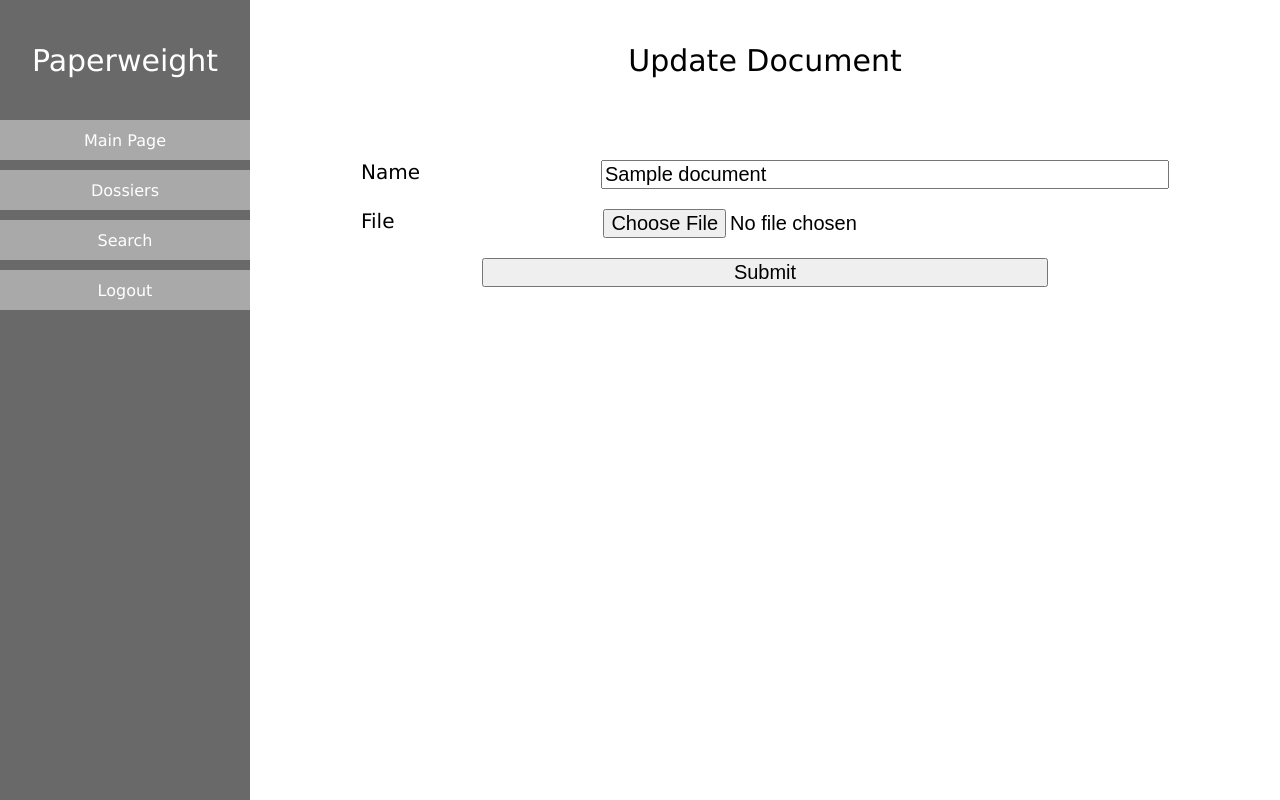
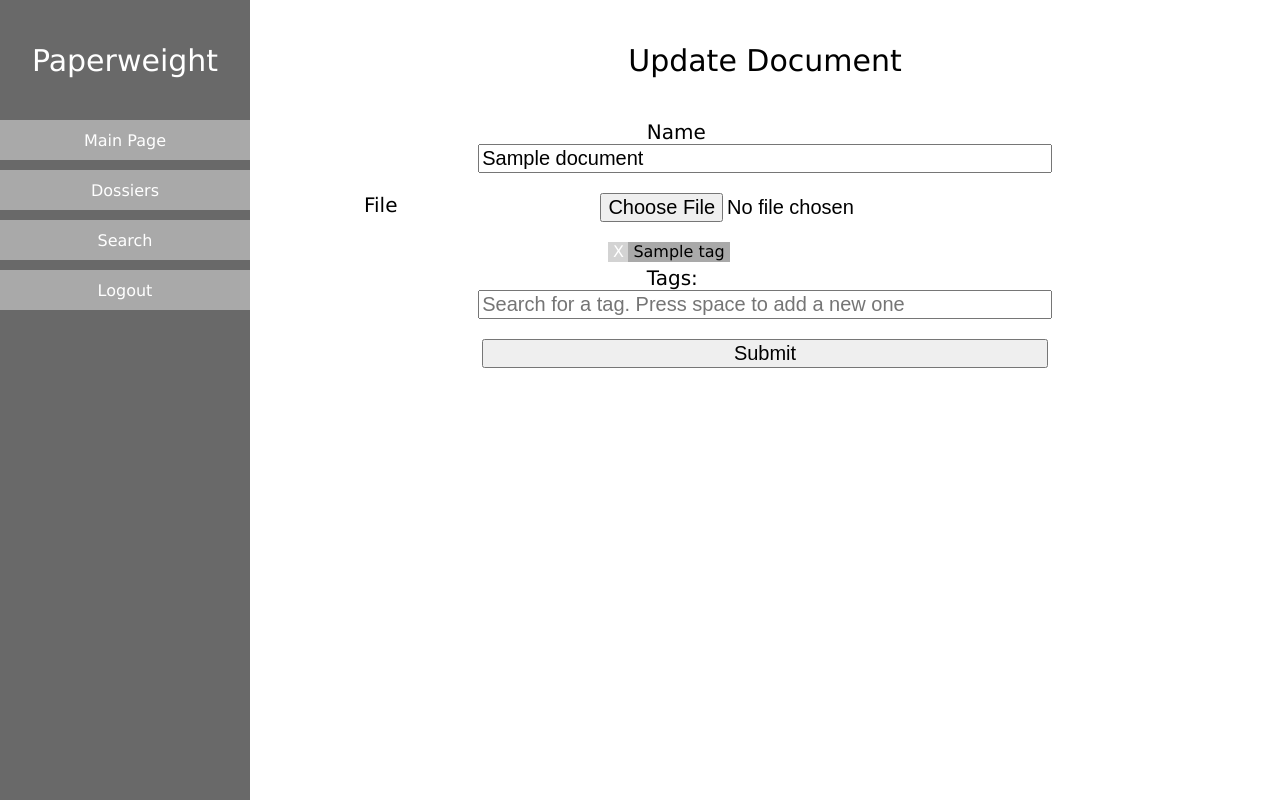
Before and after one commit to luistripa/Paperweight, a Django app: page /documents/dossiers/1/sections/1/documents/1/edit in a window 1280 px wide. Run offline with Django 3.2, Linux system fonts and the light colour scheme; a user stored in the database is signed in; tables that the repository leaves empty hold one stand-in row (values such as "Sample post").

Commit message:
Started the development of the document tagging system that enables users to tag documents, which facilitates the ordering and search of documents. Currently operational, but may be unstable.

```diff
--- a/documents/forms.py
+++ b/documents/forms.py
@@ -20,6 +20,6 @@ class DocumentSearchForm(forms.Form):
     )
     section = forms.ModelChoiceField(Sections.objects.all(), empty_label='All', required=False)
     name = forms.CharField(label='Document Name: ', required=False)
-    tags = forms.ModelMultipleChoiceField(Tags.objects.all(), required=False)
+    tags = forms.CharField(max_length=300, required=False)
     create_date = forms.DateField(widget=forms.DateInput(attrs={'type': 'date'}), required=False)
     open_date = forms.DateField(widget=forms.DateInput(attrs={'type': 'date'}), required=False)
--- a/documents/views.py
+++ b/documents/views.py
@@ -165,6 +165,11 @@ class DocumentCreateView(LoginRequiredMixin, SectionMixin, CreateView):
     form_class = NewDocumentForm
 
     def form_valid(self, form):
+        print(form.cleaned_data['tags'])
+
+        tag_list_as_str = form.cleaned_data['tags']
+        tag_list = tag_list_as_str.strip().split(' ')
+
         form.instance.owner = self.request.user.profile
         form.instance.section = Sections.objects.get(id=self.kwargs.get('section_id', None))
 
@@ -176,8 +181,13 @@ class DocumentCreateView(LoginRequiredMixin, SectionMixin, CreateView):
         form.instance.file_path = file_name
 
         form.save()
+
+        for tag_str in tag_list:
+            tag = Tags.objects.filter(name=tag_str)
+            if tag.exists():
+                form.instance.tags.add(tag[0])
+
         return redirect('documents:document_list', self.kwargs.get('dossier_id'), self.kwargs.get('section_id', None))
-
 
 class DocumentUpdateView(LoginRequiredMixin, SectionMixin, UpdateView):
     model = Document
--- a/static/css/base/forms.css
+++ b/static/css/base/forms.css
@@ -30,11 +30,12 @@
     width: 100%;
     display: flex;
     justify-content: center;
+    flex-flow: row wrap;
     margin-bottom: 20px;
 }
 
 .form-container form .form-input label {
-    width: 30%;
+    width: calc(30% - 6px);
     font-size: 20px;
 }
 
--- /dev/null
+++ b/static/css/base/tag-form-input.css
@@ -0,0 +1,38 @@
+
+.tag-container {
+    width: 70%;
+    margin-left: 30%;
+}
+
+.tag-container .tag {
+    display: inline-block;
+    width: fit-content;
+    margin: 0 5px;
+    background-color: darkgray;
+}
+
+.tag-container .tag .description {
+    height: 20px;
+    margin: 0 5px;
+    float: right;
+}
+
+.tag-container .tag .remove-button {
+    width: 20px;
+    height: 20px;
+    text-align: center;
+    background-color: lightgray;
+    color: white;
+    cursor: pointer;
+    float: right;
+}
+
+.tag-container .tag .add-button {
+    width: 20px;
+    height: 20px;
+    text-align: center;
+    background-color: lightgray;
+    color: white;
+    cursor: pointer;
+    float: right;
+}
--- /dev/null
+++ b/static/javascript/tag-form-input.js
@@ -0,0 +1,112 @@
+
+const tag_input = document.getElementById('tag-input');
+const tag_container = document.getElementById('tag-container')
+
+var timerId;
+
+let tags = new Set();
+
+tag_input.addEventListener('keyup', function (event) {
+    if (event.key === ' ') {
+        if (event.target.value === "")
+            return;
+        let value = event.target.value.trim();
+        if (confirm(`This will create tag '${value}' once the form is submitted. Are you sure?`)) {
+            add_tag(value);
+            tags.add(value);
+        }
+    }
+});
+
+tag_input.addEventListener('input', async function (event) {
+    value = event.target.value;
+
+    if (value.length < 3) {
+        if (timerId !== undefined)
+            clearTimeout(timerId);
+        return;
+    }
+
+    if (timerId !== undefined)
+        clearTimeout(timerId);
+
+    timerId = setTimeout(() => searchTag(value), 300);
+});
+
+async function searchTag(value) {
+    // TODO: Show 'Searching tags...'
+
+    const res = await fetch(`/documents/tags?text=${value}`);
+    const json = await res.json();
+
+    let available_tags = JSON.parse(json.tags);
+
+    tag_container.innerHTML = "";
+    let newHTML = "";
+
+    for (let i = 0; i < available_tags.length; i++) {
+        let div = document.createElement('div');
+        div.className = "tag"
+
+        let description = document.createElement('div');
+        description.className = 'description';
+        description.innerText = available_tags[i].fields.name;
+
+        let add_button = document.createElement('div');
+        add_button.className = 'add-button';
+        add_button.innerText = '+';
+        add_button.onclick = function () {
+            add_tag(available_tags[i].fields.name);
+        }
+
+        div.appendChild(description);
+        div.appendChild(add_button);
+
+        tag_container.appendChild(div);
+    }
+}
+
+function add_tag(tag_name) {
+    tags.add(tag_name);
+    show_tags();
+}
+
+function remove_tag(tag_name) {
+    if (confirm("Delete tag '"+tag_name+"' from this document?")) {
+        tags.delete(tag_name);
+        show_tags();
+    }
+}
+
+function show_tags() {
+    const form_input = document.getElementById('id_tags');
+    const tag_list_container = document.getElementById('document-tags-container');
+
+    tag_list_container.innerHTML = "";
+
+    let form_input_str = "";
+
+    tags.forEach(tag => {
+        let div = document.createElement("div");
+        div.className = "tag";
+
+        let description = document.createElement("div");
+        description.className = 'description';
+        description.innerText = tag;
+
+        let remove_button = document.createElement("div");
+        remove_button.className = 'remove-button';
+        remove_button.innerText = 'X';
+        remove_button.onclick = function () {
+            remove_tag(tag);
+        }
+
+        div.appendChild(description);
+        div.appendChild(remove_button);
+
+        tag_list_container.appendChild(div);
+        form_input_str += tag+" ";
+    })
+
+    form_input.value = form_input_str;
+}
--- a/templates/documents/documents/document_detail.html
+++ b/templates/documents/documents/document_detail.html
@@ -19,6 +19,10 @@
             <p>Section: {{ object.section.name }}</p>
             <p>Owner: {{ object.owner.user.username }}</p>
             <p>Document Name: {{ object.name }}</p>
+            <p>Tags:</p>
+            {% for tag in document.tags.values %}
+                <p>Tag {{ tag }}</p>
+            {% endfor %}
             <a href="{% url 'documents:document_download' object.section.dossier.id object.section.id object.id %}">Download</a>
             <a href="{% url 'documents:document_update' dossier.id section.id document.id %}">Edit</a>
             <a href="">Delete</a>
--- a/templates/documents/documents/document_update.html
+++ b/templates/documents/documents/document_update.html
@@ -5,6 +5,7 @@
 
 {% block stylesheets %}
 <link type="text/css" rel="stylesheet" href="{% static "css/documents/document-update.css" %}"/>
+<link type="text/css" rel="stylesheet" href="{% static "css/base/tag-form-input.css" %}"/>
 {% endblock %}
 
 {% block body %}
@@ -15,26 +16,28 @@
         <div class="form-container">
             <form method="post" enctype="multipart/form-data">
                 {% csrf_token %}
-                <div class="flexAlign form-input">
-                    <label>{{ form.dossier.label }}</label>
-                    {{ form.dossier }}
-                </div>
-                <div class="flexAlign form-input">
-                    <label>{{ form.section.label }}</label>
-                    {{ form.section }}
-                </div>
-                <div class="flexAlign form-input">
+                <div class="form-input">
                     <label>{{ form.name.label }}</label>
                     {{ form.name }}
                 </div>
-                <div class="flexAlign form-input">
+                <div class="form-input">
                     <label>{{ form.file.label }}</label>
                     {{ form.file }}
                 </div>
-                <div class="flexAlign form-input">
+                {% include 'tag-form-input.html' %}
+                <div class="form-input">
                     <input type="submit" value="Submit"/>
                 </div>
             </form>
         </div>
     </div>
 {% endblock %}
+
+{% block scripts %}
+    <script src="{% static 'javascript/tag-form-input.js' %}"></script>
+    <script>
+        {% for tag in document.tags.values %}
+            add_tag('{{ tag.name }}');
+        {% endfor %}
+    </script>
+{% endblock %}
--- a/templates/documents/dossiers/dossier_create.html
+++ b/templates/documents/dossiers/dossier_create.html
@@ -15,11 +15,11 @@
          <div class="form-container">
              <form method="post">
                  {% csrf_token %}
-                 <div class="flexAlign form-input">
+                 <div class="form-input">
                      <label>{{ form.name.label }}</label>
                      {{ form.name }}
                  </div>
-                 <div class="flexAlign form-input">
+                 <div class="form-input">
                      <input class="submit" type="submit" value="Submit"/>
                  </div>
              </form>
--- a/templates/documents/dossiers/dossier_update.html
+++ b/templates/documents/dossiers/dossier_update.html
@@ -15,11 +15,11 @@
          <div class="form-container">
              <form method="post">
                  {% csrf_token %}
-                 <div class="flexAlign form-input">
+                 <div class="form-input">
                      <label>{{ form.name.label }}</label>
                      {{ form.name }}
                  </div>
-                 <div class="flexAlign form-input">
+                 <div class="form-input">
                      <input class="submit" type="submit" value="Submit"/>
                  </div>
              </form>
--- a/templates/documents/sections/section_create.html
+++ b/templates/documents/sections/section_create.html
@@ -15,15 +15,15 @@
         <div class="form-container">
             <form method="post">
                 {% csrf_token %}
-                <div class="flexAlign form-input">
+                <div class="form-input">
                     <label>{{ form.dossier.label }}</label>
                     {{ form.dossier }}
                 </div>
-                <div class="flexAlign form-input">
+                <div class="form-input">
                     <label>{{ form.name.label }}</label>
                     {{ form.name }}
                 </div>
-                <div class="flexAlign form-input">
+                <div class="form-input">
                     <input type="submit" value="Submit">
                 </div>
             </form>
--- a/templates/documents/sections/section_update.html
+++ b/templates/documents/sections/section_update.html
@@ -15,15 +15,15 @@
         <div class="form-container">
             <form method="post">
                 {% csrf_token %}
-                <div class="flexAlign form-input">
+                <div class="form-input">
                     <label>{{ form.dossier.label }}</label>
                     {{ form.dossier }}
                 </div>
-                <div class="flexAlign form-input">
+                <div class="form-input">
                     <label>{{ form.name.label }}</label>
                     {{ form.name }}
                 </div>
-                <div class="flexAlign form-input">
+                <div class="form-input">
                     <input type="submit" value="Submit">
                 </div>
             </form>
--- /dev/null
+++ b/templates/tag-form-input.html
@@ -0,0 +1,13 @@
+{% load static %}
+
+<div class="tag-container" id="document-tags-container">
+    <!-- Tags -->
+</div>
+<div class="form-input">
+    <label for="tag-input">Tags:</label>
+    <input id="tag-input" placeholder="Search for a tag. Press space to add a new one"/>
+    <div class="tag-container" id="tag-container">
+        <!-- Tags -->
+    </div>
+</div>
+<input type="text" id="id_tags" hidden/>
```
Also changed, not shown: templates/documents/documents/document_create.html (+8 -113 lines), templates/documents/search.html (+7 -8 lines).
